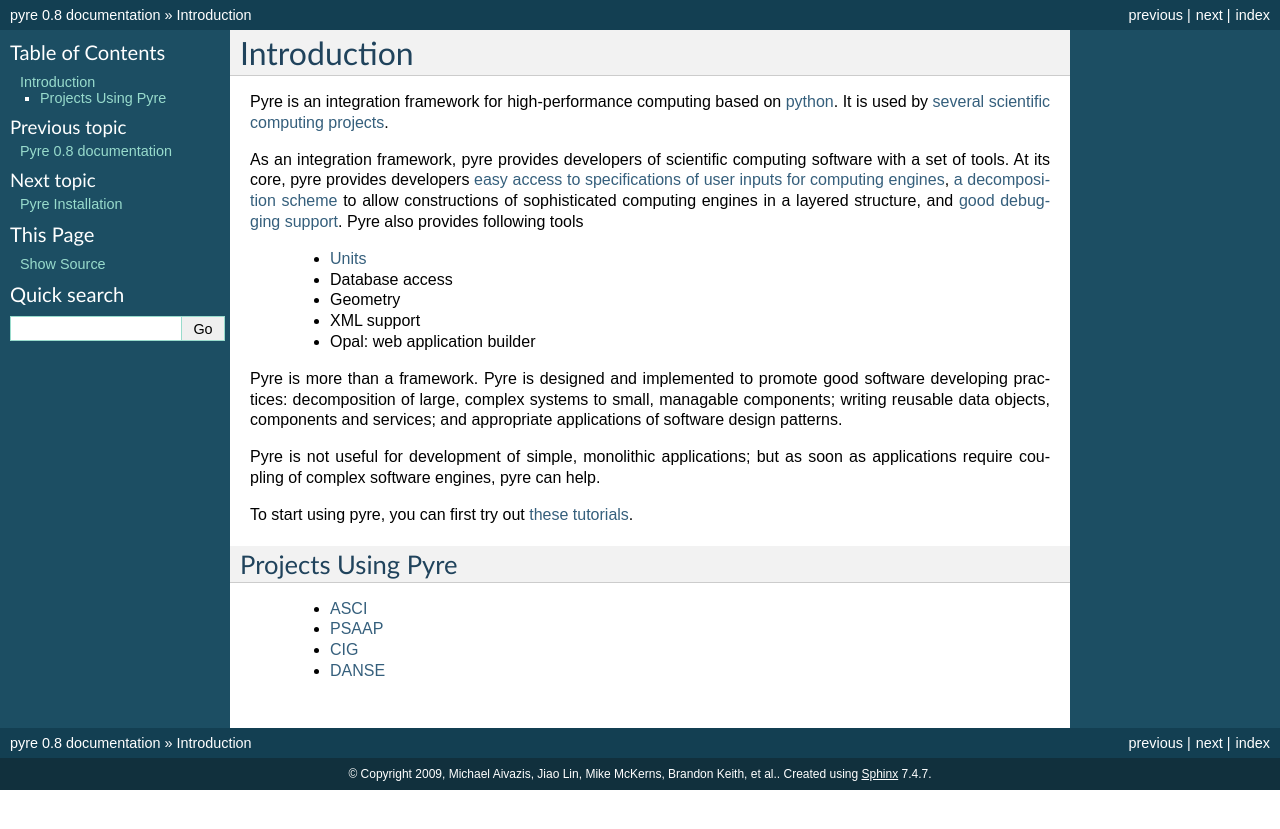
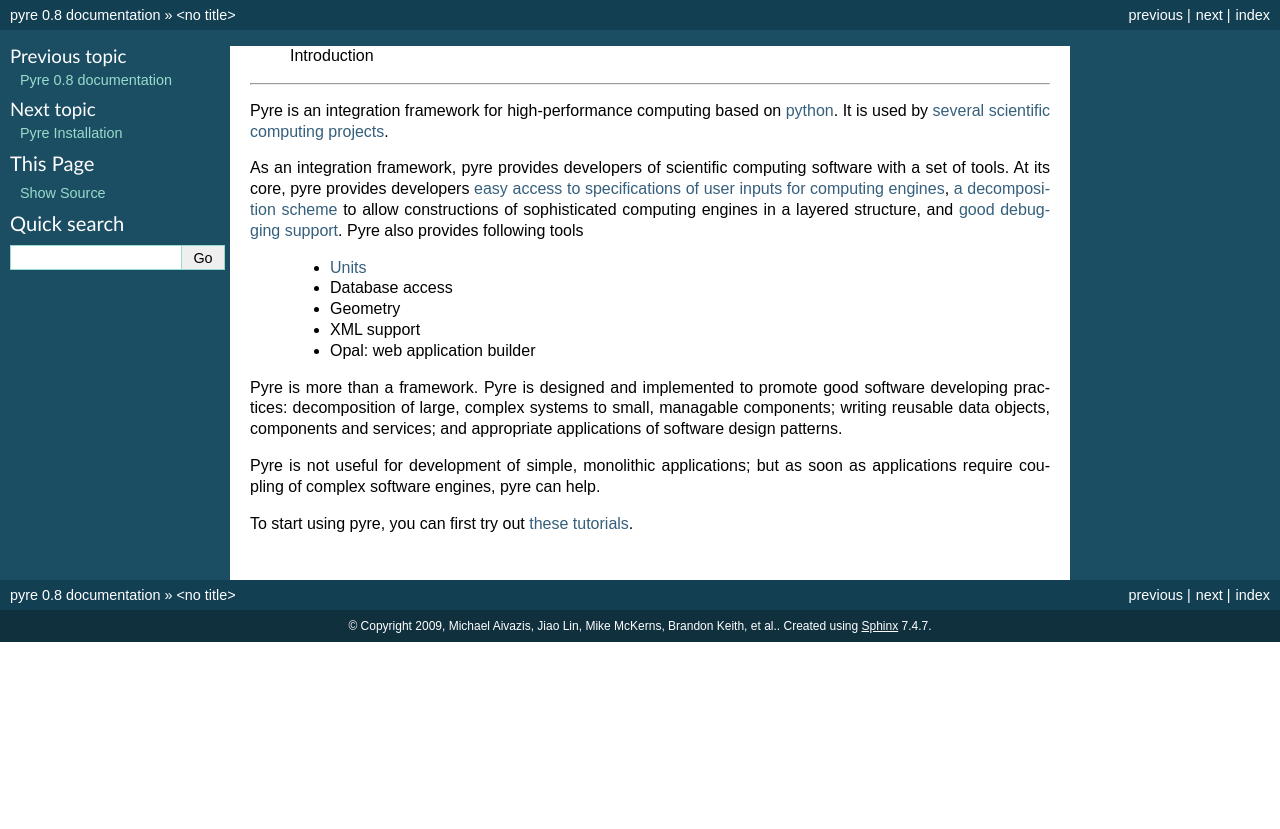
Before and after one commit to danse-inelastic/pyre, a Sphinx documentation site: the page built from docs/pyreIntroduction.rst, in a window 1280 px wide. Shown: the top 829 px of the page. Built offline with Sphinx 7.4.7, drawn with Linux system fonts in a browser that asks for light colours; formulas are drawn with MathJax 3.

Commit message:
pyre docs: minor restructure

```diff
--- a/docs/index.rst
+++ b/docs/index.rst
@@ -19,6 +19,7 @@ Contents:
    pyreUnits
    pyreFaqs
    pyreHistory
+   projectsUsingPyre
    additionalDocs
    upcoming
    usefulLinks
--- a/docs/pyreIntroduction.rst
+++ b/docs/pyreIntroduction.rst
@@ -1,5 +1,5 @@
-Introduction
-============
+ Introduction
+==============
 
 Pyre is an integration framework for high-performance computing based on `python <http://www.python.org>`_. It is used by :ref:`several scientific computing projects <projects-using-pyre>`.
 
@@ -16,14 +16,3 @@ Pyre is more than a framework. Pyre is designed and implemented to promote good
 Pyre is not useful for development of simple, monolithic applications; but as soon as applications require coupling of complex software engines, pyre can help.
 
 To start using pyre, you can first try out :ref:`these tutorials <pyre-tutorials>`.
-
-
-.. _projects-using-pyre:
-
-Projects Using Pyre
--------------------
-
- * `ASCI <http://csdrm.caltech.edu/>`_
- * `PSAAP <http://www.psaap.caltech.edu/>`_
- * `CIG <http://www.geodynamics.org/cig/>`_
- * `DANSE <http://danse.us>`_
```
Also changed, not shown: docs/projectsUsingPyre.rst (added, +19 -0 lines), docs/pyreTutorials.rst (+4 -3 lines).
